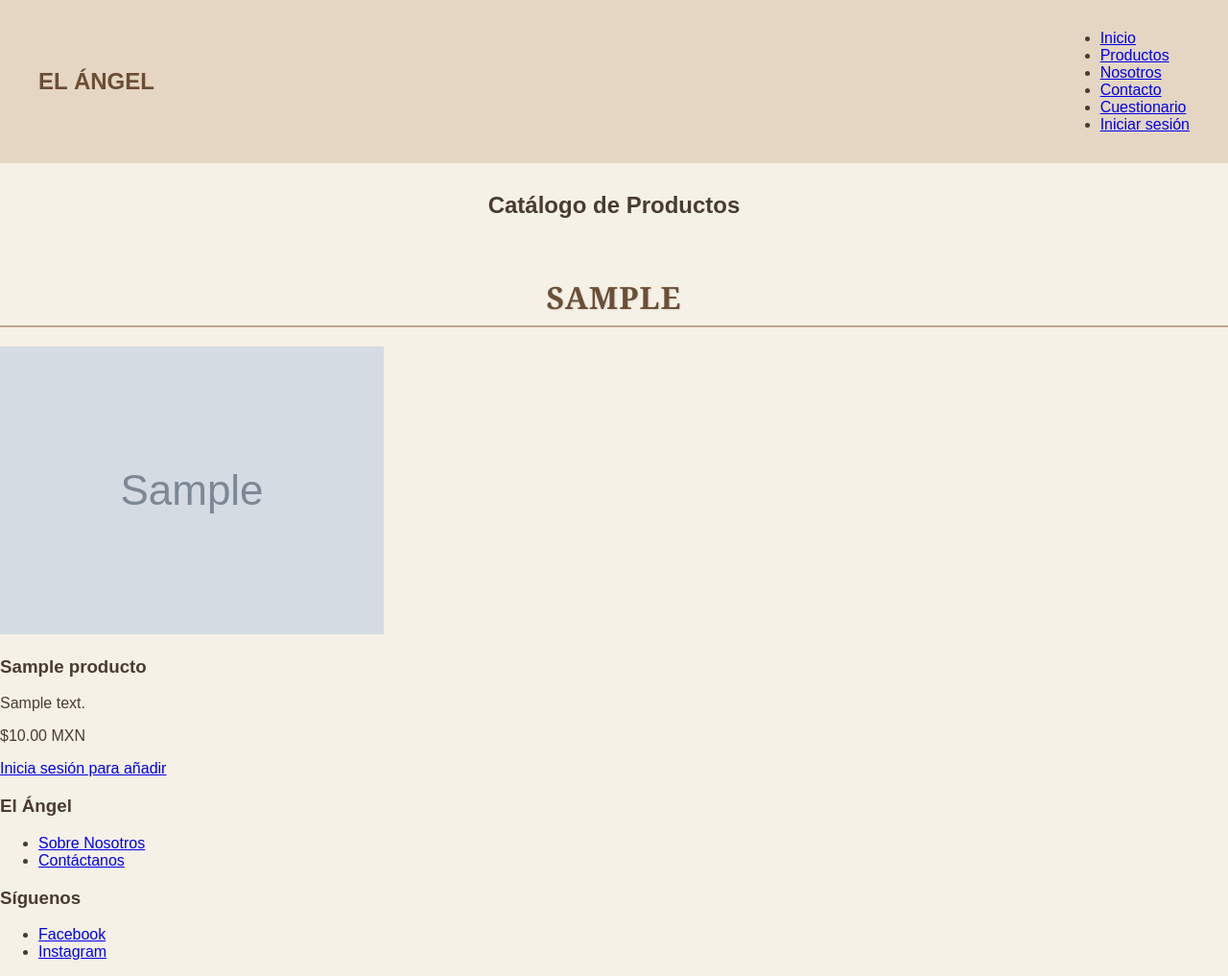
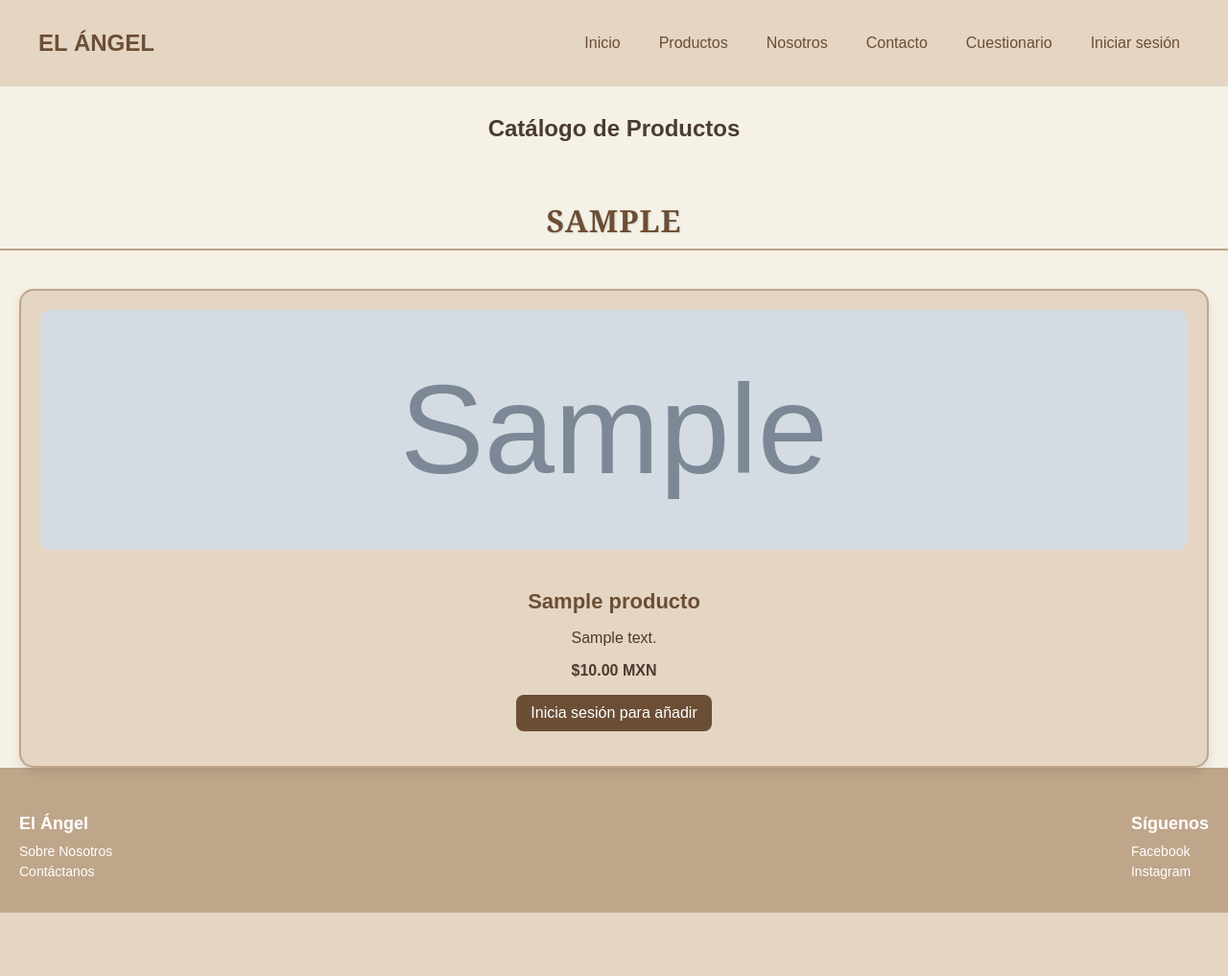
Before and after one commit to araceli-129361/Mi-PHP-Proyecto, a PHP site: page /catalogo.php in a window 1280 px wide. Shown: the whole page at 96% size. After the commit the page ends 951 px from the top, so only its background shows below. Run offline with PHP 8.4, Linux system fonts and the light colour scheme; tables that the repository leaves empty or names only in its code hold one stand-in row (values such as "Sample post"); grey boxes marked "Sample" are stand-in pictures; a stand-in replaces the project's code that opens the database connection.

Commit message:
Update style.css

```diff
--- a/pagina web/style.css
+++ b/pagina web/style.css
@@ -35,3 +35,171 @@ body {
     font-weight: bold;
     color: var(--color-cafe-oscuro);
 }
+
+.navbar ul {
+    display: flex;
+    gap: 20px;
+    margin: 0;
+    padding: 0;
+    list-style: none;
+}
+
+.navbar ul li a {
+    color: var(--color-cafe-oscuro);
+    text-decoration: none;
+    font-size: 16px;
+    padding: 10px;
+    transition: color 0.3s ease, background-color 0.3s ease;
+    border-radius: 8px;
+}
+
+.navbar ul li a:hover {
+    background-color: var(--color-cafe-claro);
+    color: var(--color-blanco);
+}
+
+
+.banner {
+    background-image: url('images/fondo.png');
+    background-size: cover;
+    background-position: center;
+    height: 300px;
+    display: flex;
+    justify-content: center;
+    align-items: center;
+    text-align: center;
+    color: var(--color-cafe-oscuro);
+    padding: 20px;
+}
+
+.banner-content {
+    background: rgba(255, 255, 255, 0.7);
+    padding: 20px;
+    border-radius: 10px;
+}
+
+.banner-content h2 {
+    font-size: 32px;
+    margin-bottom: 10px;
+}
+
+.presentacion {
+    text-align: center;
+    margin: 40px auto;
+    max-width: 800px;
+    color: var(--color-texto);
+}
+
+
+.oferts-content {
+    display: grid;
+    grid-template-columns: repeat(auto-fit, minmax(280px, 1fr));
+    gap: 25px;
+    margin-top: 40px;
+    padding: 0 20px;
+}
+
+.ofert-1 {
+    background-color: var(--color-beige);
+    border: 2px solid var(--color-cafe-claro);
+    border-radius: 15px;
+    padding: 20px;
+    text-align: center;
+    box-shadow: 0 4px 10px rgba(0, 0, 0, 0.1);
+    transition: transform 0.3s ease, box-shadow 0.3s ease;
+}
+
+.ofert-1:hover {
+    transform: translateY(-8px);
+    box-shadow: 0 8px 15px rgba(0, 0, 0, 0.15);
+}
+
+.ofert-1 img {
+    width: 100%;
+    max-height: 250px;
+    object-fit: cover;
+    border-radius: 10px;
+    margin-bottom: 15px;
+}
+
+.product-txt h3 {
+    font-size: 22px;
+    color: var(--color-cafe-oscuro);
+    margin-bottom: 10px;
+}
+
+.product-txt p {
+    font-size: 16px;
+    color: var(--color-texto);
+}
+
+.precio {
+    font-weight: bold;
+    font-size: 20px;
+    color: var(--color-cafe-oscuro);
+    margin: 10px 0;
+}
+
+.btn-3 {
+    background-color: var(--color-cafe-oscuro);
+    color: var(--color-blanco);
+    padding: 10px 15px;
+    border-radius: 8px;
+    text-decoration: none;
+    display: inline-block;
+    transition: background-color 0.3s ease;
+}
+
+.btn-3:hover {
+    background-color: #563c29;
+}
+
+/* ====== FOOTER ====== */
+.footer {
+    background-color: var(--color-cafe-claro);
+    padding: 30px 20px;
+    color: var(--color-blanco);
+    display: flex;
+    flex-wrap: wrap;
+    justify-content: space-between;
+    gap: 20px;
+}
+
+.footer .link h3 {
+    margin-bottom: 10px;
+    font-size: 18px;
+}
+
+.footer .link ul {
+    padding: 0;
+    margin: 0;
+    list-style: none;
+}
+
+.footer .link ul li a {
+    color: var(--color-blanco);
+    font-size: 14px;
+    text-decoration: none;
+    display: block;
+    margin: 5px 0;
+    transition: color 0.3s ease;
+}
+
+.footer .link ul li a:hover {
+    color: #f5f1e6;
+}
+
+.btn-4 {
+    background-color: var(--color-cafe-claro);
+    color: var(--color-blanco);
+    padding: 10px 15px;
+    border-radius: 8px;
+    text-decoration: none;
+    display: inline-block;
+    margin-top: 10px;
+    transition: background-color 0.3s ease;
+}
+
+.btn-4:hover {
+    background-color: var(--color-cafe-oscuro);
+}
```
